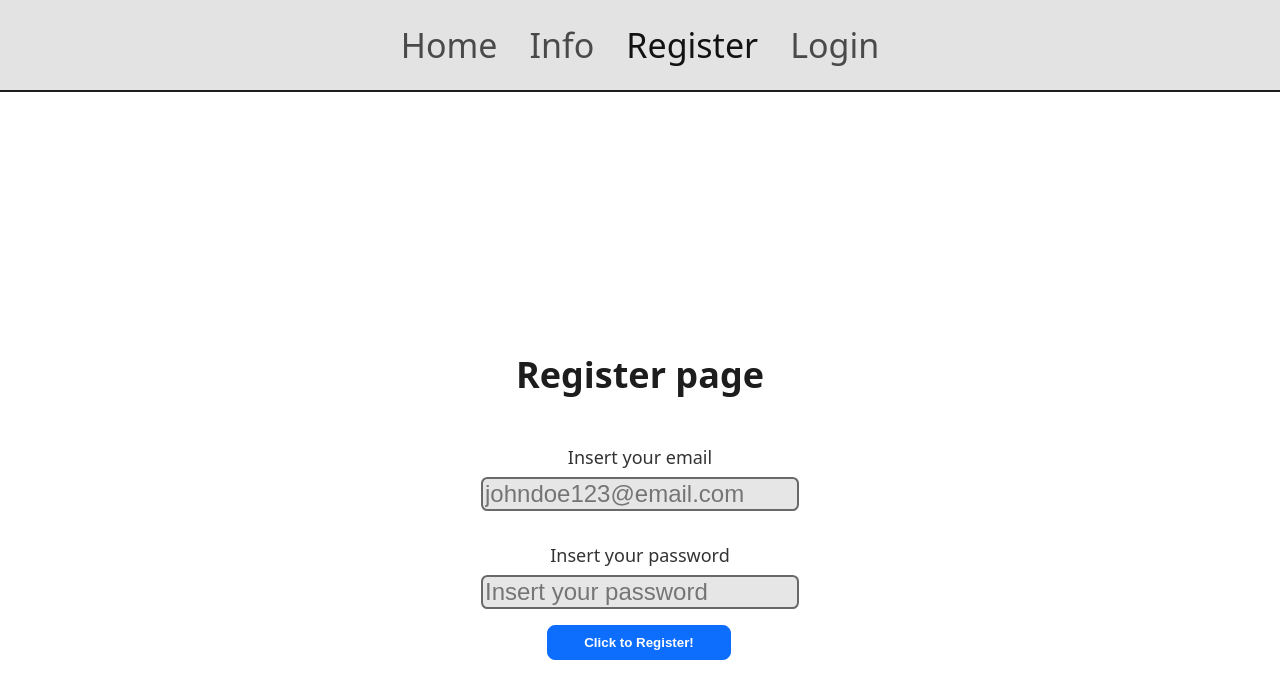
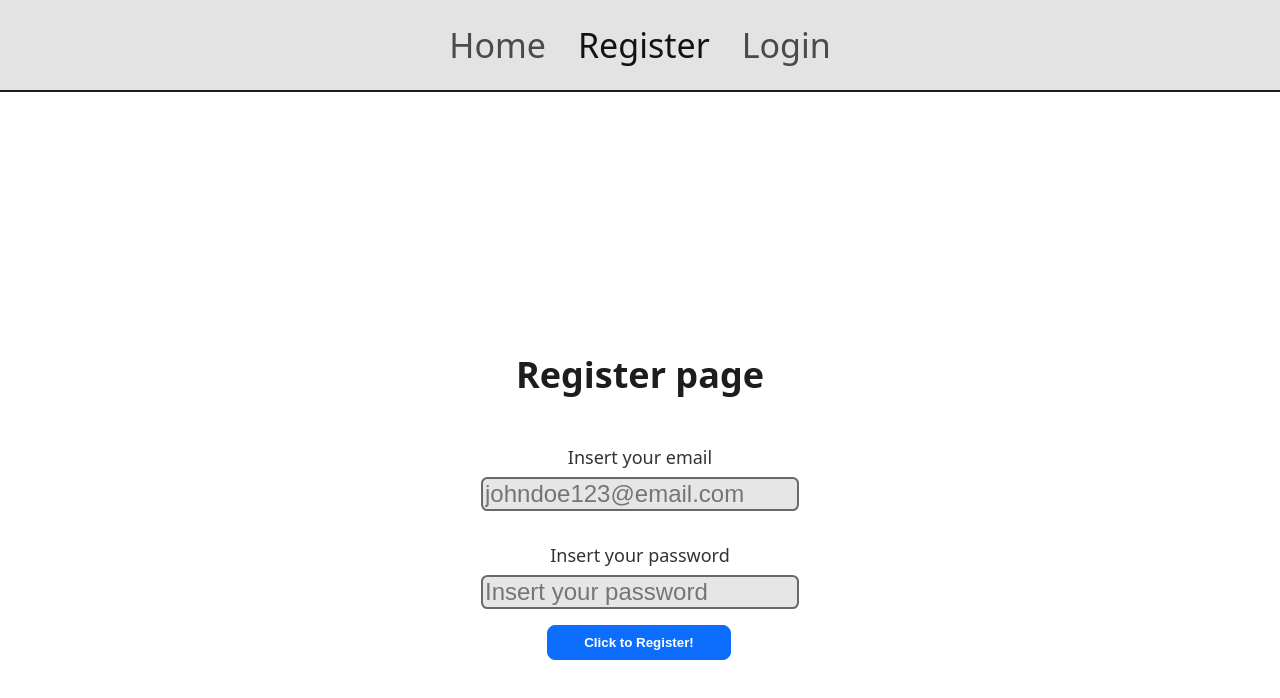
Before and after one commit to capurrooalessandro/aulab-selfwork-react-router, a React (Vite) app: page /register in a window 1280 px wide. Shown: the top 698 px of the page. Built offline with nearby package versions, Linux system fonts and the light colour scheme.

Commit message:
updated files (Selfwork Context)

```diff
--- a/src/App.jsx
+++ b/src/App.jsx
@@ -1,11 +1,14 @@
 import { RouterProvider } from 'react-router'
 import { router } from "./routing/router"
+import { UserContextProvider } from './context/UserContext'
 
 function App() {
 
 	return (
 		<>
-			<RouterProvider router={router}/>
+			<UserContextProvider>
+				<RouterProvider router={router}/>
+			</UserContextProvider>
 		</>
 	)
 }
--- a/src/components/Navbar.jsx
+++ b/src/components/Navbar.jsx
@@ -1,22 +1,44 @@
+import { useContext } from "react"
 import { NavLink } from "react-router"
+import { UserContext } from "../context/UserContext"
 
 
 export default function Navbar() {
+
+    const { userData, userLogout } = useContext(UserContext);
+
     return (
         <nav className="navbar">
             <ul className="nav-list">
-                <li>
+                <li className="nav-item">
                     <NavLink className="nav-link" to={"/"}>Home</NavLink>
                 </li>
-                <li>
-                    <NavLink className="nav-link" to={"/info"}>Info</NavLink>
-                </li>
-                <li>
-                    <NavLink className="nav-link" to={"/register"}>Register</NavLink>
-                </li>
-                <li>
-                    <NavLink className="nav-link" to={"/login"}>Login</NavLink>
-                </li>
+
+                {
+                    (!userData && (
+                        <>
+                            <li className="nav-item">
+                                <NavLink className="nav-link" to={"/register"}>Register</NavLink>
+                            </li>
+
+                            <li className="nav-item">
+                                <NavLink className="nav-link" to={"/login"}>Login</NavLink>
+                            </li>
+                        </>
+
+                    ) || (
+                        <>
+                            <li className="nav-item">
+                                <NavLink className="nav-link" to={"/info"}>Info</NavLink>
+                            </li>
+                            <li className="nav-item">
+                                <button type="button" className="btn btn-primary" onClick={userLogout}>Logout</button>
+                            </li>
+                        </>
+
+                        )
+                    )
+                }
             </ul>
         </nav>
     )
--- /dev/null
+++ b/src/context/UserContext.jsx
@@ -0,0 +1,21 @@
+import { createContext, useState } from "react";
+
+export const UserContext = createContext();
+
+export function UserContextProvider({ children }) {
+    const [userData, setUserData] = useState();
+
+    const registerUser = (newUser) => {
+        setUserData(newUser);
+    }
+
+    const userLogout = () => {
+        setUserData(null);
+    }
+
+    return (
+        <UserContext.Provider value={{userData, registerUser, userLogout}}>
+            {children}
+        </UserContext.Provider>
+    )
+}
--- a/src/index.css
+++ b/src/index.css
@@ -57,6 +57,11 @@ body {
     gap: 8px;
     list-style: none;
     padding: 0;
+}
+
+.nav-item {
+    display: inline-block;
+	margin: auto;
 }
 
 .nav-link {
--- a/src/views/RegisterPage.jsx
+++ b/src/views/RegisterPage.jsx
@@ -1,11 +1,34 @@
+import { useContext, useState } from "react"
+import { UserContext } from "../context/UserContext"
+import { useNavigate } from "react-router";
 
 export default function RegisterPage() {
+	const [registerEmail, setRegisterEmail] = useState();
+	const [registerPassword, setRegisterPassword] = useState();
 
+	const navigateTo = useNavigate();
+	const { registerUser } = useContext(UserContext);
+
+	const handleSubmit = (e) => {
+		e.preventDefault();
+		if (registerEmail, registerPassword) {
+			registerUser({email: registerEmail, password: registerPassword});
+		}
+		navigateTo("/");
+	}
+
+	const handleChange = (e) => {
+		if (e.target.id === "email") {
+			setRegisterEmail(e.target.value);
+		} else if (e.target.id === "password") {
+			setRegisterPassword(e.target.value);
+		}
+	}
 
     return (
         <section className="form-container">
             <h1 className="register-title">Register page</h1>
-            <form action="">
+            <form onSubmit={handleSubmit}>
                 <div className="form-group">
                     <div className="form-field">
                         <label htmlFor="email" className="form-label">Insert your email</label>
@@ -15,6 +38,7 @@ export default function RegisterPage() {
 							id="email"
 							name="email"
 							placeholder="johndoe123@email.com"
+							onChange={handleChange}
 						/>
                     </div>
                     <div className="form-field">
@@ -25,6 +49,7 @@ export default function RegisterPage() {
 							id="password"
 							name="password"
 							placeholder="Insert your password"
+							onChange={handleChange}
 						/>
                     </div>
                 </div>
```
